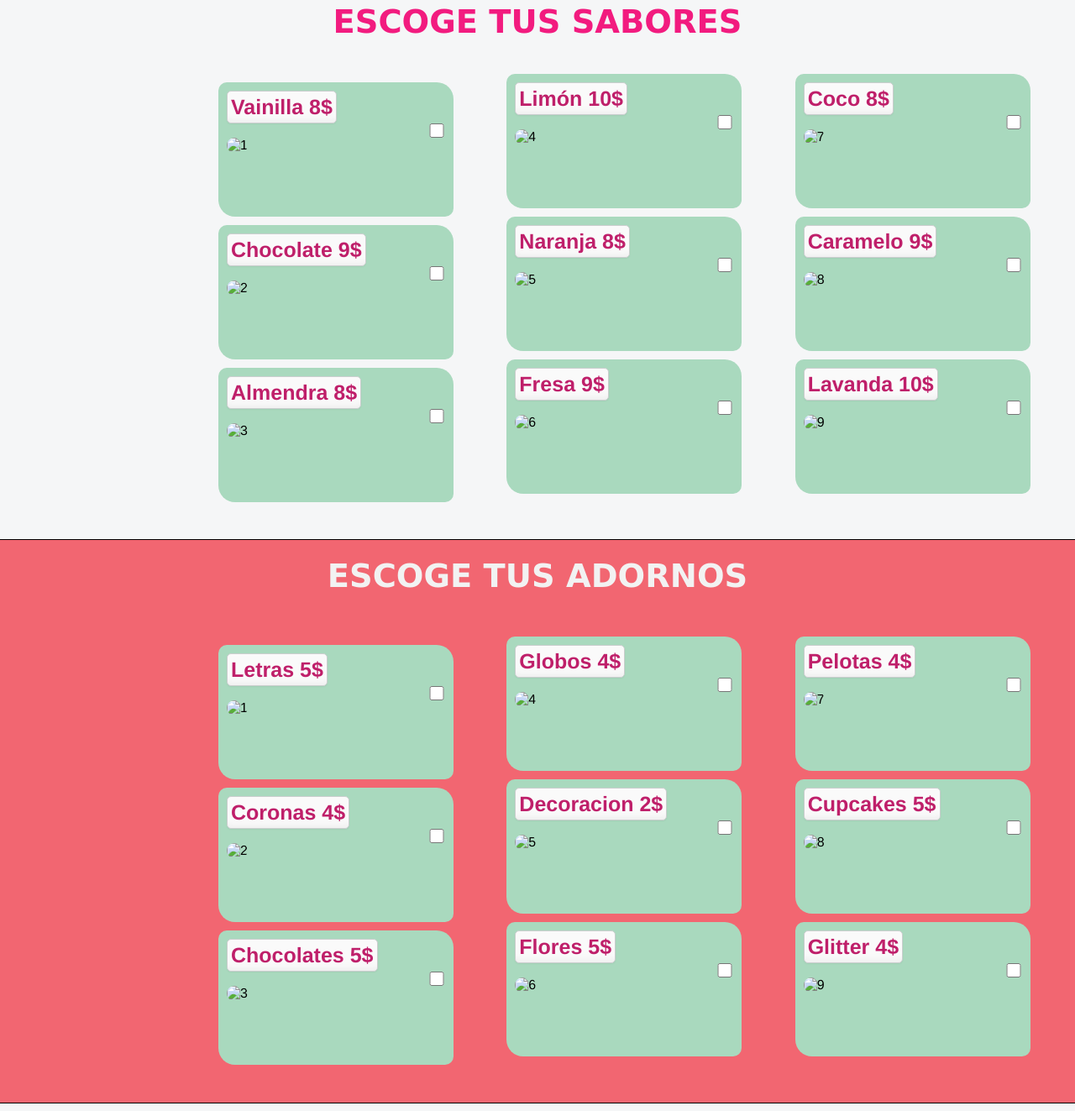
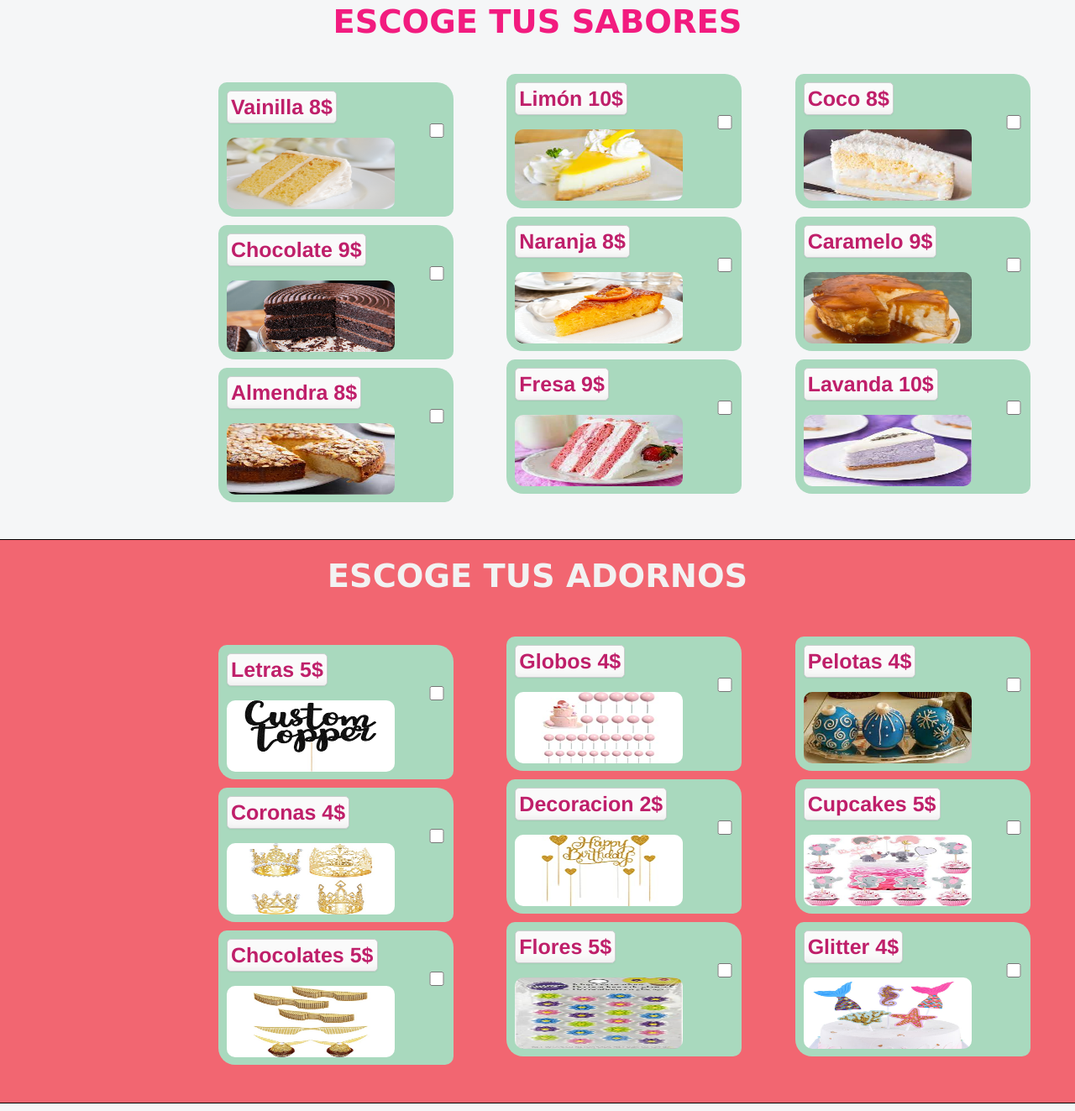
Before and after one commit to S3V4S/practica_html, a plain HTML site: page index.html in a window 1280 px wide. Shown: the part 777-2100 px from the top of the page at 84% size. Drawn offline with Linux system fonts and the light colour scheme.

Commit message:
images update

```diff
--- a/index.html
+++ b/index.html
@@ -27,7 +27,7 @@
 
 <section class="section1">
         <div class="logo">
-            <img src="/img/SHOP & CAFE.png" alt="logo">
+            <img src="/images/SHOP & CAFE.png" alt="logo">
         </div>
         <div class="texto"><h2><span class="texto2">
             Más que pasteles</span> </p>Ayuda a celebrar un día especial o a conmemorar una ocasión importante con un dulce de la pastelería <span class="texto3">Cake Shop & Cafe</span>. Tanto si busca una tarta de cumpleaños especial, como si simplemente buscas un dulce para una comida cotidiana,     <span class="texto3">Cake Shop & Cafe</span> seguro que tiene algo recién horneado que se adapte a su estado de ánimo.</h2></div>
@@ -44,31 +44,31 @@
 
             <ul class="elements">
                 <div class="cuadros">
-                <li><label for="vainilla">Vainilla 8$</label><input type="checkbox" id="vainilla" name="fav_flavour" ><img src="/img/vainilla.jpg" alt="1" class="elements"></li>
+                <li><label for="vainilla">Vainilla 8$</label><input type="checkbox" id="vainilla" name="fav_flavour" ><img src="/images/vainilla.jpg" alt="1" class="elements"></li>
                 </div>
                 <div class="cuadros">
-                <li><label for="chocolate">Chocolate 9$</label><input type="checkbox" id="chocolate" name="fav_flavour"><img src="/img/chocolate.jpg" alt="2"class="elements"></li>
+                <li><label for="chocolate">Chocolate 9$</label><input type="checkbox" id="chocolate" name="fav_flavour"><img src="/images/chocolate.jpg" alt="2"class="elements"></li>
                 </div>
                 <div class="cuadros">
-                <li><label for="almendra">Almendra 8$</label><input type="checkbox" id="almendra" name="fav_flavour"><img src="/img/almendra.jfif" alt="3"class="elements"></li>
+                <li><label for="almendra">Almendra 8$</label><input type="checkbox" id="almendra" name="fav_flavour"><img src="/images/almendra.jfif" alt="3"class="elements"></li>
             </div>
             <div class="cuadros">
-                <li><label for="limon">Limón 10$</label><input type="checkbox" id="limon" name="fav_flavour"><img src="/img/limon.jfif" alt="4"class="elements"></li>
+                <li><label for="limon">Limón 10$</label><input type="checkbox" id="limon" name="fav_flavour"><img src="/images/limon.jfif" alt="4"class="elements"></li>
             </div>
             <div class="cuadros">
-                <li> <label for="naranja">Naranja 8$</label><input type="checkbox" id="naranja" name="fav_flavour"><img src="/img/naranja.webp" alt="5"class="elements"></li>
+                <li> <label for="naranja">Naranja 8$</label><input type="checkbox" id="naranja" name="fav_flavour"><img src="/images/naranja.webp" alt="5"class="elements"></li>
             </div>
             <div class="cuadros">
-                <li><label for="fresa">Fresa 9$</label><input type="checkbox" id="fresa" name="fav_flavour"><img src="/img/fresa.jfif" alt="6"class="elements"></li>
+                <li><label for="fresa">Fresa 9$</label><input type="checkbox" id="fresa" name="fav_flavour"><img src="/images/fresa.jfif" alt="6"class="elements"></li>
             </div>
             <div class="cuadros">
-                <li><label for="coco">Coco 8$</label><input type="checkbox" id="coco" name="fav_flavour"><img src="/img/coco.jfif" alt="7"class="elements"></li>
+                <li><label for="coco">Coco 8$</label><input type="checkbox" id="coco" name="fav_flavour"><img src="/images/coco.jfif" alt="7"class="elements"></li>
             </div>
             <div class="cuadros">
-                <li><label for="caramelo">Caramelo 9$</label><input type="checkbox" id="caramelo" name="fav_flavour"><img src="/img/caramelo.webp" alt="8"class="elements"></li>
+                <li><label for="caramelo">Caramelo 9$</label><input type="checkbox" id="caramelo" name="fav_flavour"><img src="/images/caramelo.webp" alt="8"class="elements"></li>
             </div>
             <div class="cuadros">
-                <li><label for="lavanda">Lavanda 10$</label><input type="checkbox" id="lavanda" name="fav_flavour"><img src="/img/lavanda.jfif" alt="9"class="elements"></li>
+                <li><label for="lavanda">Lavanda 10$</label><input type="checkbox" id="lavanda" name="fav_flavour"><img src="/images/lavanda.jfif" alt="9"class="elements"></li>
             </div>
 
         </ul>
@@ -85,31 +85,31 @@
 
             <ul class="elements">
                 <div class="cuadros">
-                <li><label for="adorno1">Letras 5$</label><input type="checkbox" id="adorno1" name="fav_adorno" ><img src="/img/adorno1.jpg" alt="1" class="elements"></li>
+                <li><label for="adorno1">Letras 5$</label><input type="checkbox" id="adorno1" name="fav_adorno" ><img src="/images/adorno1.jpg" alt="1" class="elements"></li>
                 </div>
                 <div class="cuadros">
-                <li><label for="adorno2">Coronas 4$</label><input type="checkbox" id="adorno2" name="fav_adorno"><img src="/img/adorno2.jpg" alt="2"class="elements"></li>
+                <li><label for="adorno2">Coronas 4$</label><input type="checkbox" id="adorno2" name="fav_adorno"><img src="/images/adorno2.jpg" alt="2"class="elements"></li>
                 </div>
                 <div class="cuadros">
-                <li><label for="adorno3">Chocolates 5$</label><input type="checkbox" id="adorno3" name="fav_adorno"><img src="/img/adorno3.jpg" alt="3"class="elements"></li>
+                <li><label for="adorno3">Chocolates 5$</label><input type="checkbox" id="adorno3" name="fav_adorno"><img src="/images/adorno3.jpg" alt="3"class="elements"></li>
             </div>
             <div class="cuadros">
-                <li><label for="adorno4">Globos 4$</label><input type="checkbox" id="adorno4" name="fav_adorno"><img src="/img/adorno4.jpg" alt="4"class="elements"></li>
+                <li><label for="adorno4">Globos 4$</label><input type="checkbox" id="adorno4" name="fav_adorno"><img src="/images/adorno4.jpg" alt="4"class="elements"></li>
             </div>
             <div class="cuadros">
-                <li> <label for="adorno5">Decoracion 2$</label><input type="checkbox" id="adorno5" name="fav_adorno"><img src="/img/adorno5.jpg" alt="5"class="elements"></li>
+                <li> <label for="adorno5">Decoracion 2$</label><input type="checkbox" id="adorno5" name="fav_adorno"><img src="/images/adorno5.jpg" alt="5"class="elements"></li>
             </div>
             <div class="cuadros">
-                <li><label for="adorno6">Flores 5$</label><input type="checkbox" id="adorno6" name="fav_adorno"><img src="/img/adorno6.jpg" alt="6"class="elements"></li>
+                <li><label for="adorno6">Flores 5$</label><input type="checkbox" id="adorno6" name="fav_adorno"><img src="/images/adorno6.jpg" alt="6"class="elements"></li>
             </div>
             <div class="cuadros">
-                <li><label for="adorno7">Pelotas 4$</label><input type="checkbox" id="adorno7" name="fav_adorno"><img src="/img/adorno7.jfif" alt="7"class="elements"></li>
+                <li><label for="adorno7">Pelotas 4$</label><input type="checkbox" id="adorno7" name="fav_adorno"><img src="/images/adorno7.jfif" alt="7"class="elements"></li>
             </div>
             <div class="cuadros">
-                <li><label for="adorno8">Cupcakes 5$</label><input type="checkbox" id="adorno8" name="fav_adorno"><img src="/img/adorno8.jpg" alt="8"class="elements"></li>
+                <li><label for="adorno8">Cupcakes 5$</label><input type="checkbox" id="adorno8" name="fav_adorno"><img src="/images/adorno8.jpg" alt="8"class="elements"></li>
             </div>
             <div class="cuadros">
-                <li><label for="adorno9">Glitter 4$</label><input type="checkbox" id="adorno9" name="fav_adorno"><img src="/img/adorno9.jpg" alt="9"class="elements"></li>
+                <li><label for="adorno9">Glitter 4$</label><input type="checkbox" id="adorno9" name="fav_adorno"><img src="/images/adorno9.jpg" alt="9"class="elements"></li>
             </div>
 
         </ul>
@@ -156,7 +156,7 @@
         </div>
         <a href="index.html">
         <div class="logo2">
-            <img src="/img/SHOP & CAFE.png" alt="">
+            <img src="/images/SHOP & CAFE.png" alt="">
 
         </div>
 
@@ -165,12 +165,12 @@
     <a href="https://github.com/s3v4s" target="_blank">
         <div class="github">
 
-            <img src="/img/github-mark.svg" alt="">
+            <img src="/images/github-mark.svg" alt="">
         </div>
     </a>
     <a href="https://www.linkedin.com/in/sebastian-urrea-franco/" target="_blank">
     <div class="linkeding">
-        <img src="/img/linkeding.svg" alt="">
+        <img src="/images/linkeding.svg" alt="">
     </div>
 </a>
     </footer>
```
Also changed, not shown: admin.html (+28 -50 lines), end.html (+1 -1 lines).
